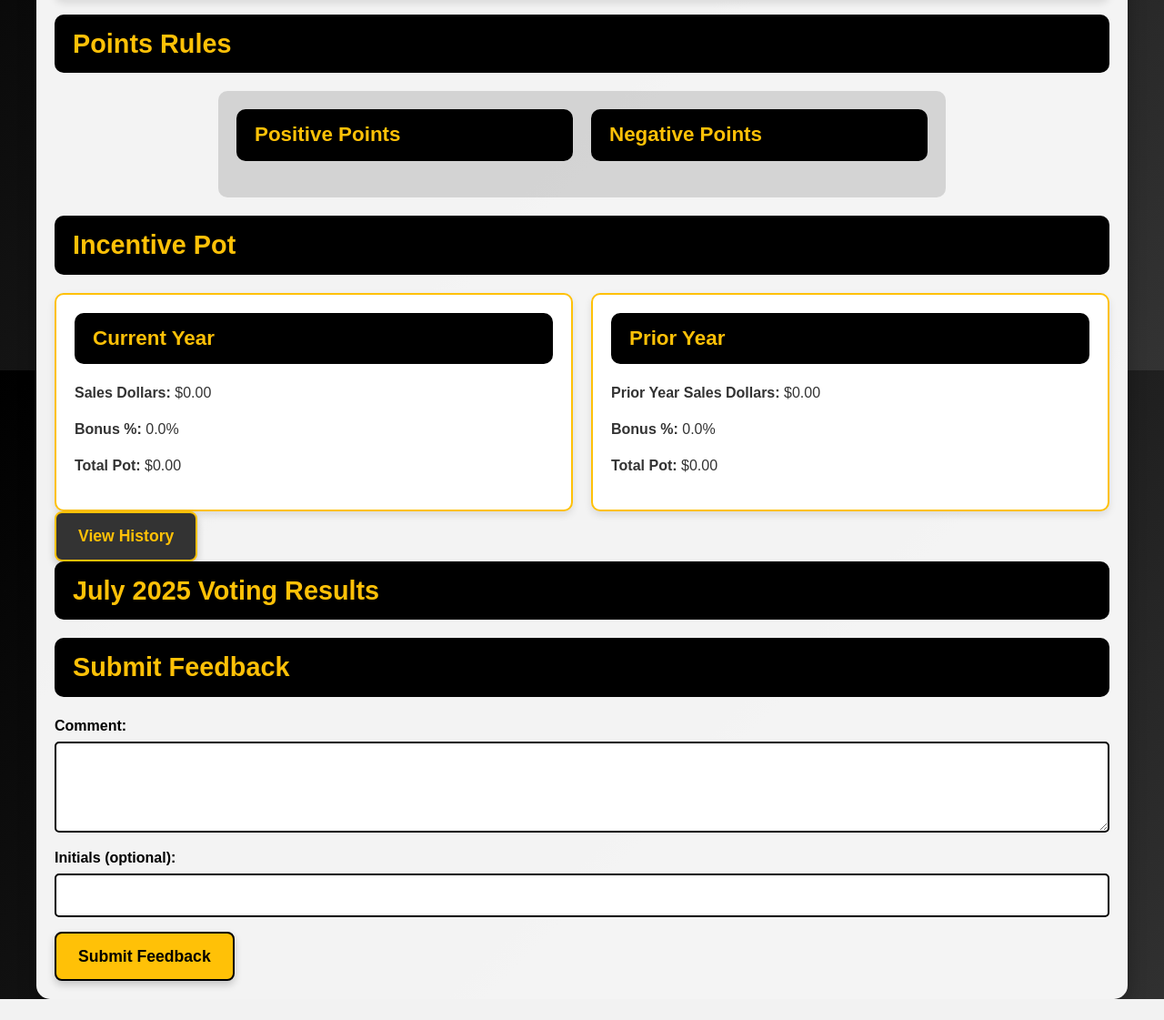
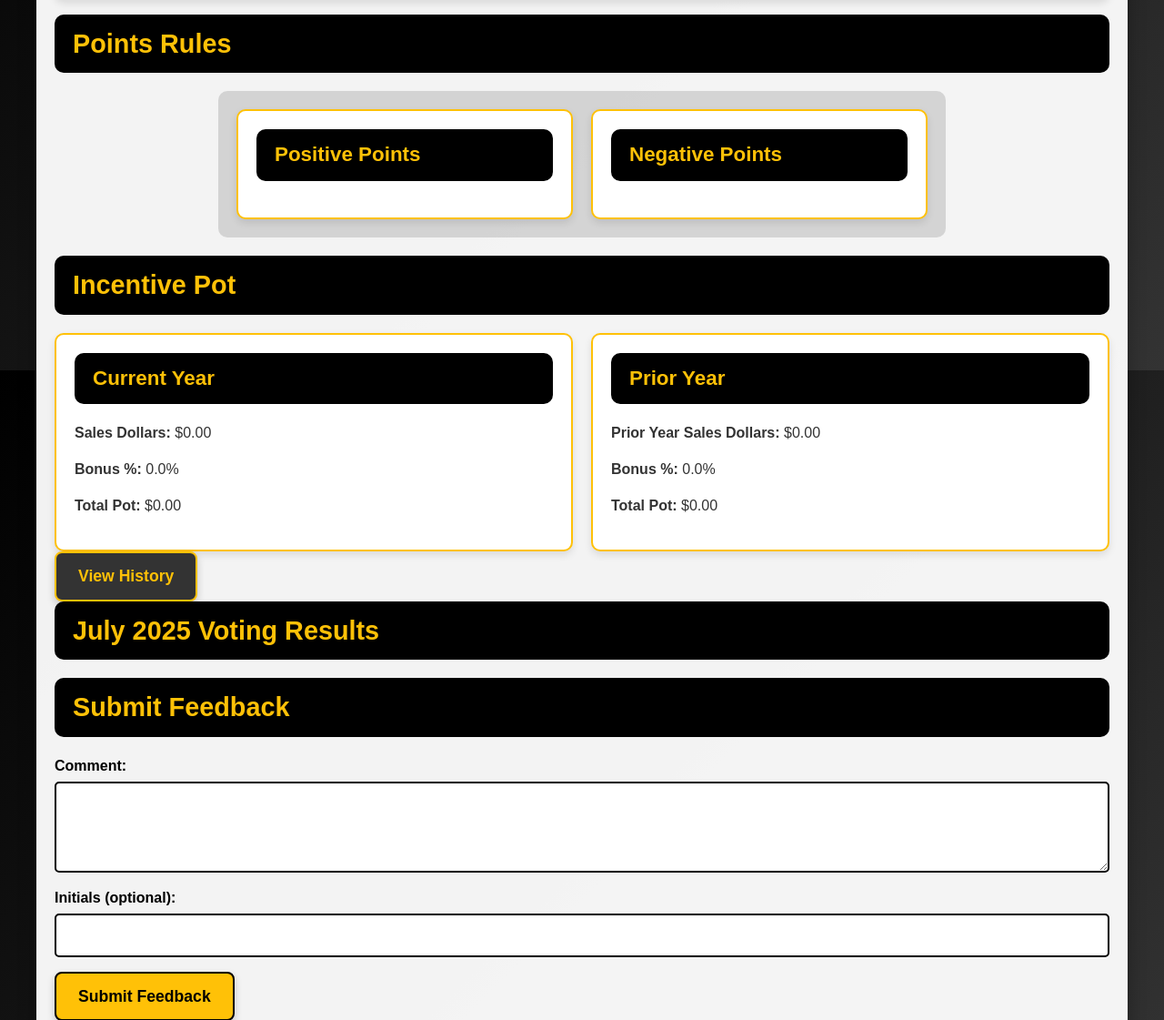
Before and after one commit to sandahltim/incent-A1, a Flask app: page / in a window 1280 px wide. Shown: the part 393-1514 px from the top of the page at 91% size. Before the commit the page ends 1491 px from the top, so only its background shows below. Run offline with Flask 2, Linux system fonts and the light colour scheme; data that the repository does not hold is empty.

Commit message:
Fix unclosed if block in admin_manage.html and complete incentive.html structure

```diff
--- a/templates/admin_manage.html
+++ b/templates/admin_manage.html
@@ -306,7 +306,7 @@
             <th>Action</th>
         </tr>
     </thead>
-        <tbody>
+    <tbody>
         {% for fb in feedback %}
         <tr>
             <td>{{ fb.id }}</td>
@@ -326,6 +326,7 @@
         {% endfor %}
     </tbody>
 </table>
+
 <h2>Export Payout Data</h2>
 <a href="{{ url_for('export_payout') }}" class="btn btn-info">Export All</a>
 <a href="{{ url_for('export_payout') }}?month={{ current_month }}" class="btn btn-info">Export Current Month</a>
--- a/templates/incentive.html
+++ b/templates/incentive.html
@@ -33,7 +33,7 @@
 
 <h2>Points Rules</h2>
 <div class="rules-container">
-    <div class="rules-column">
+    <div class="pot-column">
         <h3>Positive Points</h3>
         <ul>
             {% for rule in rules|selectattr('points', 'ge', 0)|sort(attribute='description') %}
@@ -41,7 +41,7 @@
             {% endfor %}
         </ul>
     </div>
-    <div class="rules-column">
+    <div class="pot-column">
         <h3>Negative Points</h3>
         <ul>
             {% for rule in rules|selectattr('points', 'lt', 0)|sort(attribute='description') %}
```
